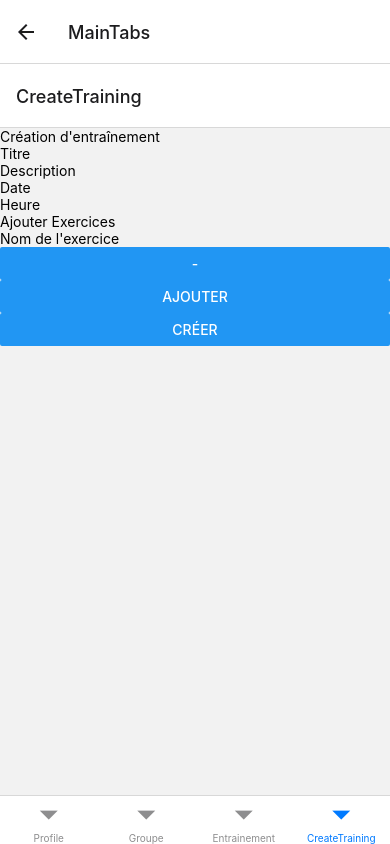
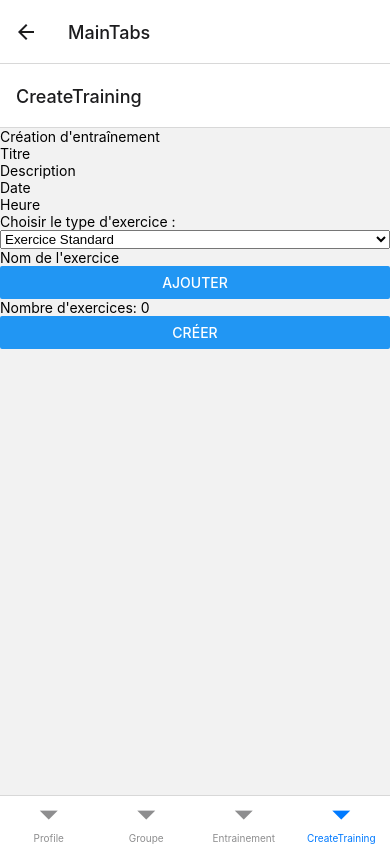
Before and after one commit to TomSneakers/GymUnity, a React Native app: screen /CreateTraining in a window 390 px wide. Both pictures are taken after a click on the button "CREER UN ENTRAINEMENT". Built offline with nearby package versions, Linux system fonts and the light colour scheme.

Commit message:
add: chooseExercise & exerciseStandard & exerciceCardio

```diff
--- /dev/null
+++ b/components/ChooseExercice.js
@@ -0,0 +1,26 @@
+import React, { useState } from 'react';
+import { View, Text } from 'react-native';
+import { Picker } from '@react-native-picker/picker';
+
+// Composant pour choisir le type d'exercice
+function ChooseExercise({ onSelectExerciseType }) {
+    const [exerciseType, setExerciseType] = useState('standard');
+
+    const handleSelectExerciseType = (type) => {
+        setExerciseType(type);
+        onSelectExerciseType(type);
+    };
+
+    return (
+        <View>
+            <Text>Choisir le type d'exercice :</Text>
+            <Picker selectedValue={exerciseType} onValueChange={handleSelectExerciseType}>
+                <Picker.Item label="Exercice Standard" value="standard" />
+                <Picker.Item label="Exercice Cardio" value="cardio" />
+            </Picker>
+        </View>
+    );
+}
+
+
+export default ChooseExercise;
--- /dev/null
+++ b/components/ExerciseCardio.js
@@ -0,0 +1,32 @@
+// Composant pour ajouter un exercice cardio
+import React, { useState } from 'react';
+import { View, TextInput, Button } from 'react-native';
+
+function AddCardioExercise({ onAddCardioExercise }) {
+    const [exerciseName, setExerciseName] = useState('');
+    const [duration, setDuration] = useState('');
+
+    const handleAddCardioExercise = () => {
+        onAddCardioExercise(exerciseName, duration);
+        setExerciseName('');
+        setDuration('');
+    };
+
+    return (
+        <View>
+            <TextInput
+                placeholder="Nom de l'exercice"
+                value={exerciseName}
+                onChangeText={setExerciseName}
+            />
+            <TextInput
+                placeholder="Durée (en minutes)"
+                value={duration}
+                onChangeText={setDuration}
+                keyboardType="numeric"
+            />
+            <Button title="Ajouter" onPress={handleAddCardioExercise} />
+        </View>
+    );
+}
+export default AddCardioExercise;
--- /dev/null
+++ b/components/ExerciseStandard.js
@@ -0,0 +1,24 @@
+// Composant pour ajouter un exercice standard
+import React, { useState } from 'react';
+import { View, TextInput, Button } from 'react-native';
+
+function AddStandardExercise({ onAddStandardExercise }) {
+    const [exerciseName, setExerciseName] = useState('');
+
+    const handleAddStandardExercise = () => {
+        onAddStandardExercise(exerciseName);
+        setExerciseName('');
+    };
+
+    return (
+        <View>
+            <TextInput
+                placeholder="Nom de l'exercice"
+                value={exerciseName}
+                onChangeText={setExerciseName}
+            />
+            <Button title="Ajouter" onPress={handleAddStandardExercise} />
+        </View>
+    );
+}
+export default AddStandardExercise;
--- a/components/createTraining.js
+++ b/components/createTraining.js
@@ -1,31 +1,35 @@
 import React, { useState } from 'react';
 import { View, Text, TextInput, Button } from 'react-native';
+import ChooseExercise from './ChooseExercice';
+import AddStandardExercise from './ExerciseStandard';
+import AddCardioExercise from './ExerciseCardio';
 
 export default function CreateTraining() {
     const [title, setTitle] = useState('');
     const [description, setDescription] = useState('');
     const [date, setDate] = useState('');
     const [time, setTime] = useState('');
-    const [exercises, setExercises] = useState(['']);
+    const [exercises, setExercises] = useState([]);
+    const [selectedExerciseType, setSelectedExerciseType] = useState('standard');
 
     const handleCreateTraining = () => {
         // Votre logique de création d'entraînement ici
     };
 
-    const handleAddExercise = () => {
-        setExercises([...exercises, '']);
+    const handleSelectExerciseType = (type) => {
+        setSelectedExerciseType(type);
     };
 
-    const handleExerciseChange = (text, index) => {
-        const newExercises = [...exercises];
-        newExercises[index] = text;
-        setExercises(newExercises);
+    const handleAddStandardExercise = (exerciseName) => {
+        setExercises([...exercises, { type: 'standard', name: exerciseName }]);
+    };
+
+    const handleAddCardioExercise = (exerciseName, duration) => {
+        setExercises([...exercises, { type: 'cardio', name: exerciseName, duration: duration }]);
     };
 
     const handleRemoveExercise = (index) => {
-        const newExercises = [...exercises];
-        newExercises.splice(index, 1);
-        setExercises(newExercises);
+        setExercises(exercises.filter((_, exerciseIndex) => exerciseIndex !== index));
     };
 
     return (
@@ -35,18 +39,22 @@ export default function CreateTraining() {
             <TextInput placeholder="Description" value={description} onChangeText={setDescription} />
             <TextInput placeholder="Date" value={date} onChangeText={setDate} />
             <TextInput placeholder="Heure" value={time} onChangeText={setTime} />
-            <Text>Ajouter Exercices</Text>
+
+            <ChooseExercise onSelectExerciseType={handleSelectExerciseType} />
+            {selectedExerciseType === 'standard' ? (
+                <AddStandardExercise onAddStandardExercise={handleAddStandardExercise} />
+            ) : (
+                <AddCardioExercise onAddCardioExercise={handleAddCardioExercise} />
+            )}
+            <Text>Nombre d'exercices: {exercises.length}</Text>
             {exercises.map((exercise, index) => (
                 <View key={index}>
-                    <TextInput
-                        placeholder="Nom de l'exercice"
-                        value={exercise}
-                        onChangeText={(text) => handleExerciseChange(text, index)}
-                    />
+                    <Text>Type: {exercise.type}</Text>
+                    <Text>Nom: {exercise.name}</Text>
+                    {exercise.type === 'cardio' && <Text>Durée: {exercise.duration} minutes</Text>}
                     <Button title="-" onPress={() => handleRemoveExercise(index)} />
                 </View>
             ))}
-            <Button title="Ajouter" onPress={handleAddExercise} />
             <Button title="Créer" onPress={handleCreateTraining} />
         </View>
     );
--- a/package.json
+++ b/package.json
@@ -18,7 +18,8 @@
     "nativewind": "^2.0.11",
     "react": "18.2.0",
     "react-native": "0.73.2",
-    "react-native-async-storage": "^0.0.1"
+    "react-native-async-storage": "^0.0.1",
+    "@react-native-picker/picker": "2.6.1"
   },
   "devDependencies": {
     "@babel/core": "^7.20.0",
```
Also changed, not shown: 2 other files (tests, documents, lock files or other folders).
